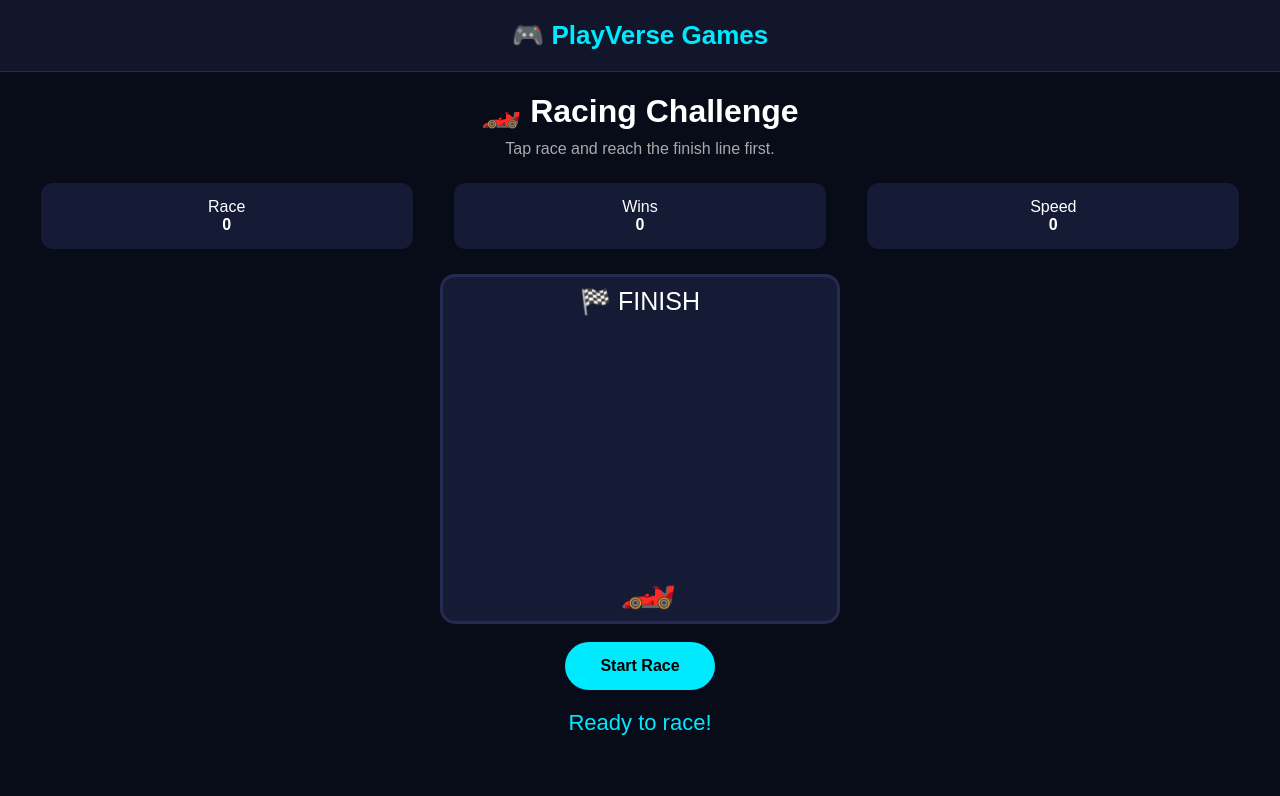
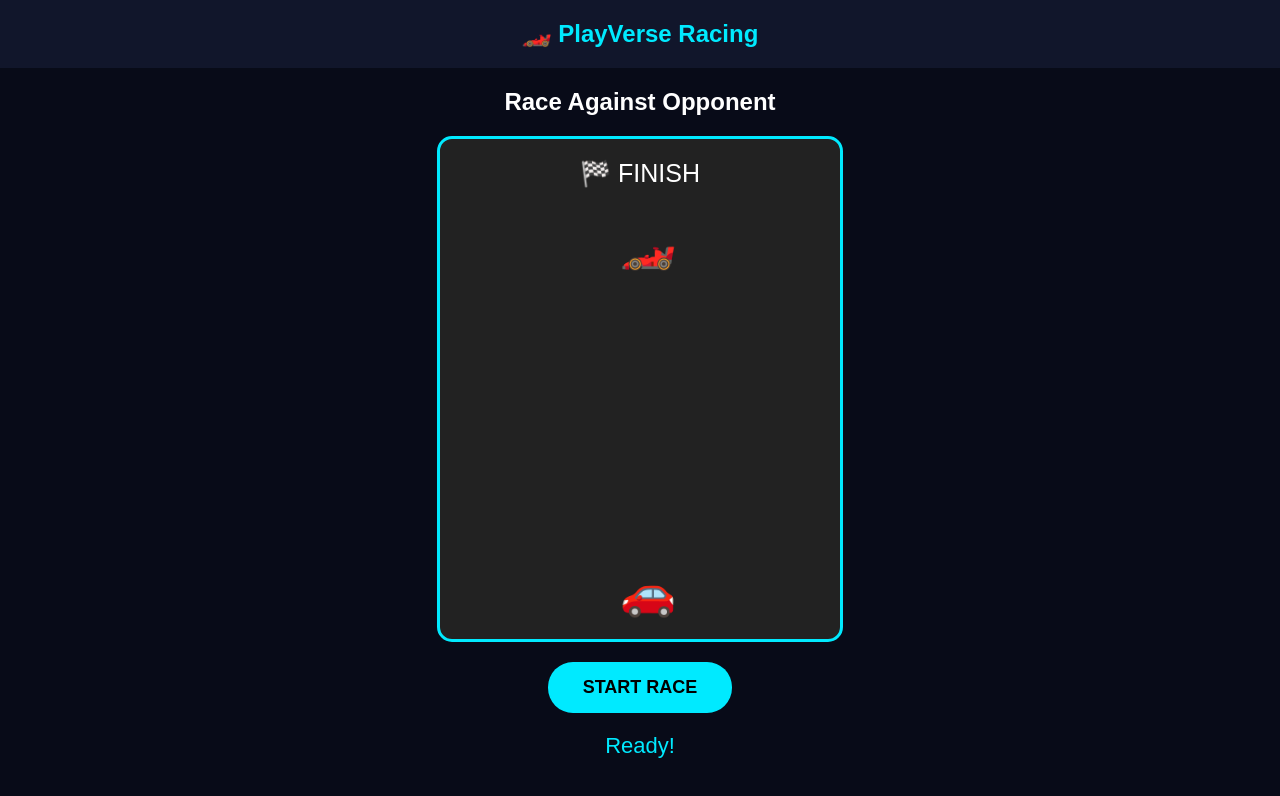
Before and after one commit to playverse-games/playverse-games, a plain HTML site: page racing.html in a window 1280 px wide. Drawn offline with Linux system fonts and the light colour scheme.

Commit message:
Update racing.html

```diff
--- a/racing.html
+++ b/racing.html
@@ -7,86 +7,54 @@
 <title>PlayVerse Racing</title>
 
 <style>
-*{
-box-sizing:border-box;
+body{
 margin:0;
-padding:0;
 font-family:Arial,sans-serif;
-}
-
-body{
 background:#080b18;
 color:white;
-min-height:100vh;
+text-align:center;
 }
 
 header{
 background:#11162b;
 padding:20px;
-text-align:center;
-border-bottom:1px solid #252b50;
-}
-
-.logo{
-font-size:26px;
+color:#00eaff;
+font-size:24px;
 font-weight:bold;
-color:#00eaff;
-}
-
-.container{
-padding:20px;
-text-align:center;
-}
-
-h1{
-margin-bottom:10px;
-}
-
-p{
-color:#aaa;
-margin-bottom:20px;
 }
 
 .track{
-width:100%;
+width:90%;
 max-width:400px;
-height:350px;
-background:#151b35;
+height:500px;
+background:#222;
+margin:20px auto;
+border:3px solid #00eaff;
 border-radius:15px;
-margin:auto;
 position:relative;
 overflow:hidden;
-border:3px solid #252b50;
 }
 
 .finish{
 position:absolute;
-top:10px;
-left:0;
+top:20px;
 width:100%;
-text-align:center;
 font-size:25px;
 }
 
 .car{
 position:absolute;
-bottom:10px;
-left:45%;
 font-size:45px;
-transition:.3s;
 }
 
-.stats{
-display:flex;
-justify-content:space-around;
-margin:25px 0;
+.player{
+bottom:20px;
+left:45%;
 }
 
-.box{
-background:#151b35;
-padding:15px;
-border-radius:12px;
-width:30%;
+.enemy{
+top:80px;
+left:45%;
 }
 
 button{
@@ -94,7 +62,7 @@ background:#00eaff;
 border:none;
 padding:15px 35px;
 border-radius:25px;
-font-size:16px;
+font-size:18px;
 font-weight:bold;
 cursor:pointer;
 }
@@ -106,45 +74,16 @@ color:#00eaff;
 }
 
 </style>
-
 </head>
 
 <body>
 
 <header>
-<div class="logo">🎮 PlayVerse Games</div>
+🏎️ PlayVerse Racing
 </header>
 
 
-<div class="container">
-
-<h1>🏎️ Racing Challenge</h1>
-
-<p>Tap race and reach the finish line first.</p>
-
-
-<div class="stats">
-
-<div class="box">
-Race
-<br>
-<b id="race">0</b>
-</div>
-
-<div class="box">
-Wins
-<br>
-<b id="wins">0</b>
-</div>
-
-<div class="box">
-Speed
-<br>
-<b id="speed">0</b>
-</div>
-
-</div>
-
+<h2>Race Against Opponent</h2>
 
 <div class="track">
 
@@ -152,72 +91,88 @@ Speed
 🏁 FINISH
 </div>
 
-<div class="car" id="car">
+<div class="car enemy" id="enemy">
 🏎️
+</div>
+
+<div class="car player" id="player">
+🚗
 </div>
 
 </div>
 
 
-<br>
-
-<button onclick="raceCar()">
-Start Race
+<button onclick="startRace()">
+START RACE
 </button>
 
-
 <div class="result" id="result">
-Ready to race!
-</div>
-
-
+Ready!
 </div>
 
 
 <script>
 
-let position=10;
-let race=0;
-let wins=0;
+let playerPosition=20;
+let enemyPosition=80;
+let raceRunning=false;
 
 
-function raceCar(){
+function startRace(){
 
-race++;
+if(raceRunning)return;
 
-document.getElementById("race").innerHTML=race;
+raceRunning=true;
+
+playerPosition=20;
+enemyPosition=80;
+
+document.getElementById("result").innerHTML="Race started!";
 
 
-position += Math.floor(Math.random()*40)+20;
+let race=setInterval(()=>{
+
+// player movement
+playerPosition += Math.floor(Math.random()*20)+10;
+
+// opponent movement
+enemyPosition += Math.floor(Math.random()*15)+12;
 
 
-document.getElementById("car").style.bottom=position+"px";
+document.getElementById("player").style.bottom=
+playerPosition+"px";
+
+document.getElementById("enemy").style.top=
+enemyPosition+"px";
 
 
-document.getElementById("speed").innerHTML=
-Math.floor(Math.random()*100)+" km/h";
+// opponent wins
+if(enemyPosition>=420){
+
+clearInterval(race);
+
+document.getElementById("result").innerHTML=
+"❌ Opponent won! You lose.";
+
+raceRunning=false;
+
+}
 
 
-if(position>=280){
+// player wins
+if(playerPosition>=420){
 
-wins++;
-
-document.getElementById("wins").innerHTML=wins;
+clearInterval(race);
 
 document.getElementById("result").innerHTML=
-"You won the race! 🏆";
+"🏆 You won the race!";
 
-position=10;
-
-document.getElementById("car").style.bottom=
-position+"px";
-
-}else{
-
-document.getElementById("result").innerHTML=
-"Racing... 🏎️";
+raceRunning=false;
 
 }
+
+
+},500);
 
 }
 
```
